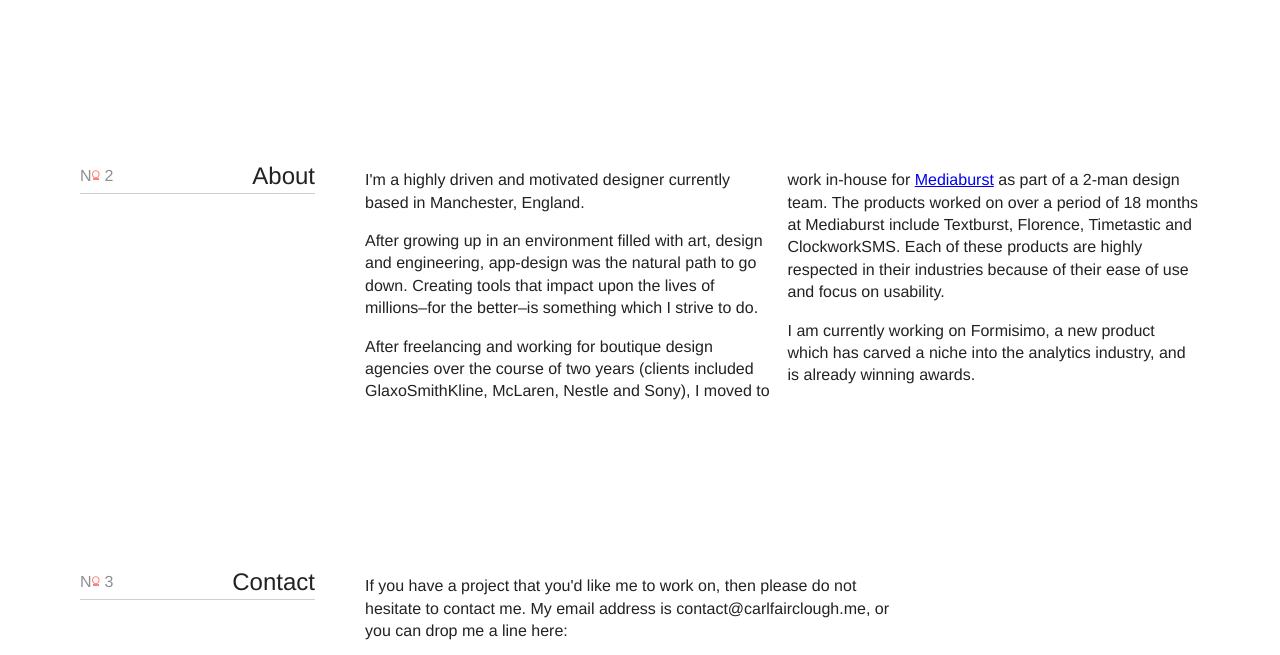
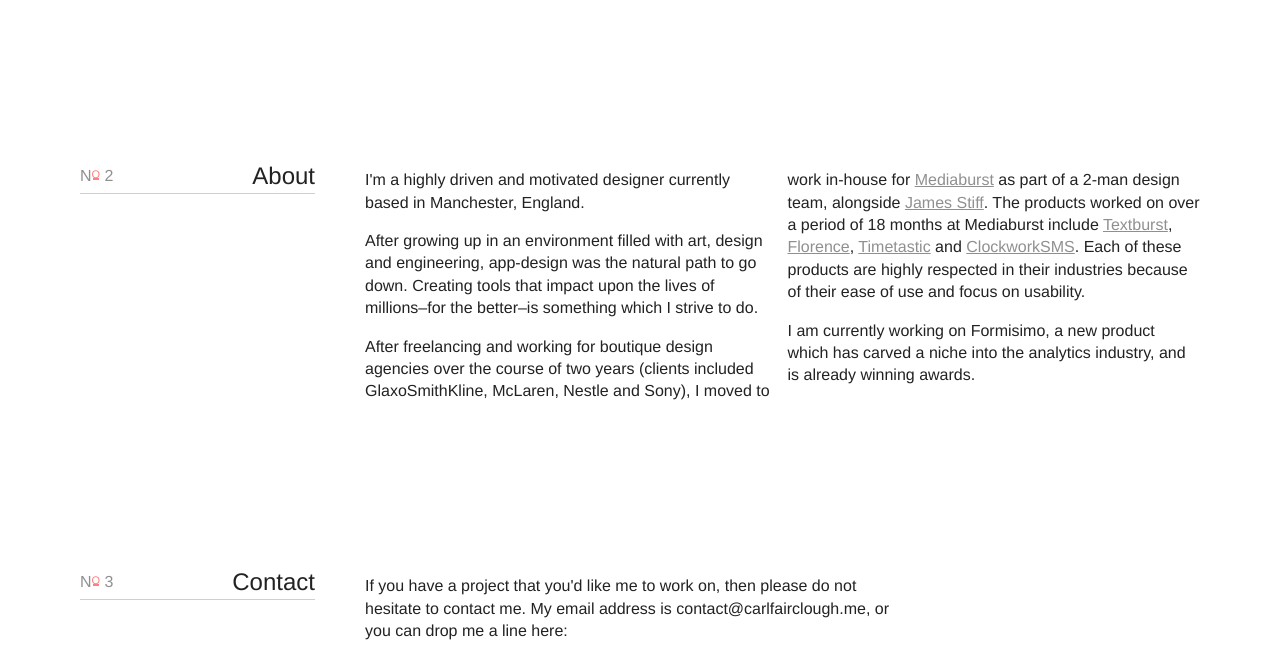
Before and after one commit to carlfairclough/carlfairclough.me, a PHP site: page / in a window 1280 px wide. Shown: the part 1360-2015 px from the top of the page. Run offline with PHP 8.4, Linux system fonts and the light colour scheme; some libraries are stand-ins or nearby versions.

Commit message:
Updated p anchors. Added links to work & james

```diff
--- a/css/style.css
+++ b/css/style.css
@@ -134,6 +134,16 @@ body {
 
 h1, h2, h3, h4 {
   font-weight: 400; }
+
+  p a {
+    text-decoration: underline;
+    color:inherit;
+    opacity:0.5;
+  }
+
+  p a:hover {
+    opacity:0.8;
+  }
 
 .button {
   border: 1px solid #37cb71;
--- a/index.html
+++ b/index.html
@@ -99,7 +99,7 @@
                 <div class="col-9 med-col-12">
                     <p>I'm a highly driven and motivated designer currently based in Manchester, England.</p>
                     <p>After growing up in an environment filled with art, design and engineering, app-design was the natural path to go down. Creating tools that impact upon the lives of millions–for the better–is something which I strive to do.</p>
-                    <p>After freelancing and working for boutique design agencies over the course of two years (clients included GlaxoSmithKline, McLaren, Nestle and Sony), I moved to work in-house for <a href="http://mediaburst.co.uk">Mediaburst</a> as part of a 2-man design team. The products worked on over a period of 18 months at Mediaburst include Textburst, Florence, Timetastic and ClockworkSMS. Each of these products are highly respected in their industries because of their ease of use and focus on usability.</p>
+                    <p>After freelancing and working for boutique design agencies over the course of two years (clients included GlaxoSmithKline, McLaren, Nestle and Sony), I moved to work in-house for <a href="http://mediaburst.co.uk">Mediaburst</a> as part of a 2-man design team, alongside <a href="https://dribbble.com/jamesstiff">James Stiff</a>. The products worked on over a period of 18 months at Mediaburst include <a href="http://textburst.com">Textburst</a>, <a href="http://getflorence.co.uk">Florence</a>, <a href="http://timetastic.co.uk">Timetastic</a> and <a href="http://www.clockworksms.com/">ClockworkSMS</a>. Each of these products are highly respected in their industries because of their ease of use and focus on usability.</p>
                     <p>I am currently working on Formisimo, a new product which has carved a niche into the analytics industry, and is already winning awards.</p>
                 </div>
             </div>
```
